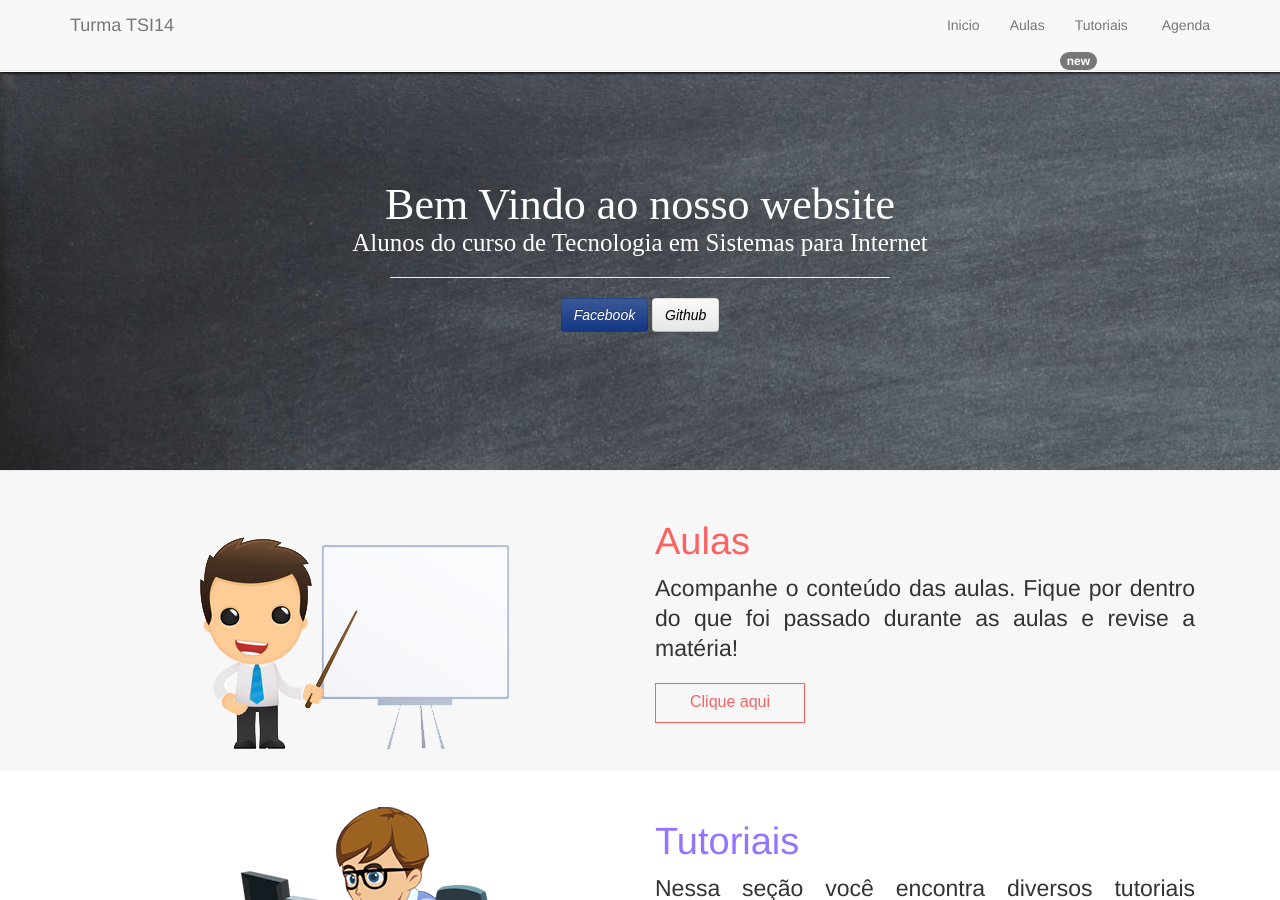
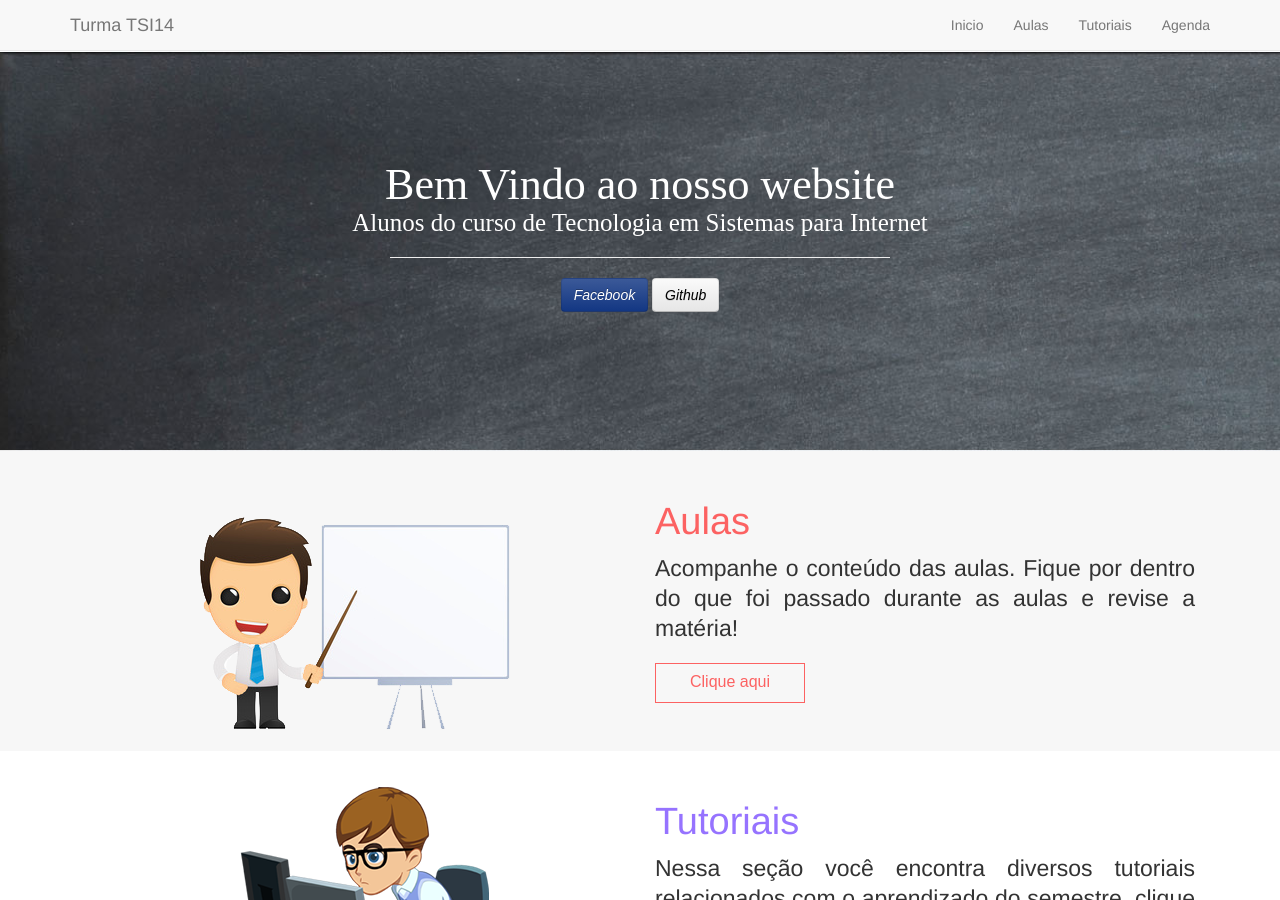
Before and after one commit to jorgefalcao/turmatsi14, a Jekyll site: the page built from index.html, in a window 1280 px wide and 900 px high. Built offline with Jekyll 4.4.1, drawn with Linux system fonts in a browser that asks for light colours; nearby versions of some CDN libraries; some web fonts are replaced; the list of posts is cut into pages by our own code.

Commit message:
Update header.html

```diff
--- a/_includes/header.html
+++ b/_includes/header.html
@@ -13,7 +13,7 @@
           <ul class="nav navbar-nav navbar-right">
             <li class="custon-menu-link"><a href="{{ site.baseurl }}">Inicio</a></li>
             <li class="custon-menu-link"><a href="{{ site.baseurl }}/aulas">Aulas</a></li>
-            <li class="custon-menu-link"><a href="{{ site.baseurl }}/tutoriais">Tutoriais&nbsp;</a><span class="badge badge-important">new</span></li></span>
+            <li class="custon-menu-link"><a href="{{ site.baseurl }}/tutoriais">Tutoriais</a></li>
             <li class="custon-menu-link"><a href="{{ site.baseurl }}/agenda">Agenda</a></li>
           </ul>
         </div><!--/.nav-collapse -->
```
